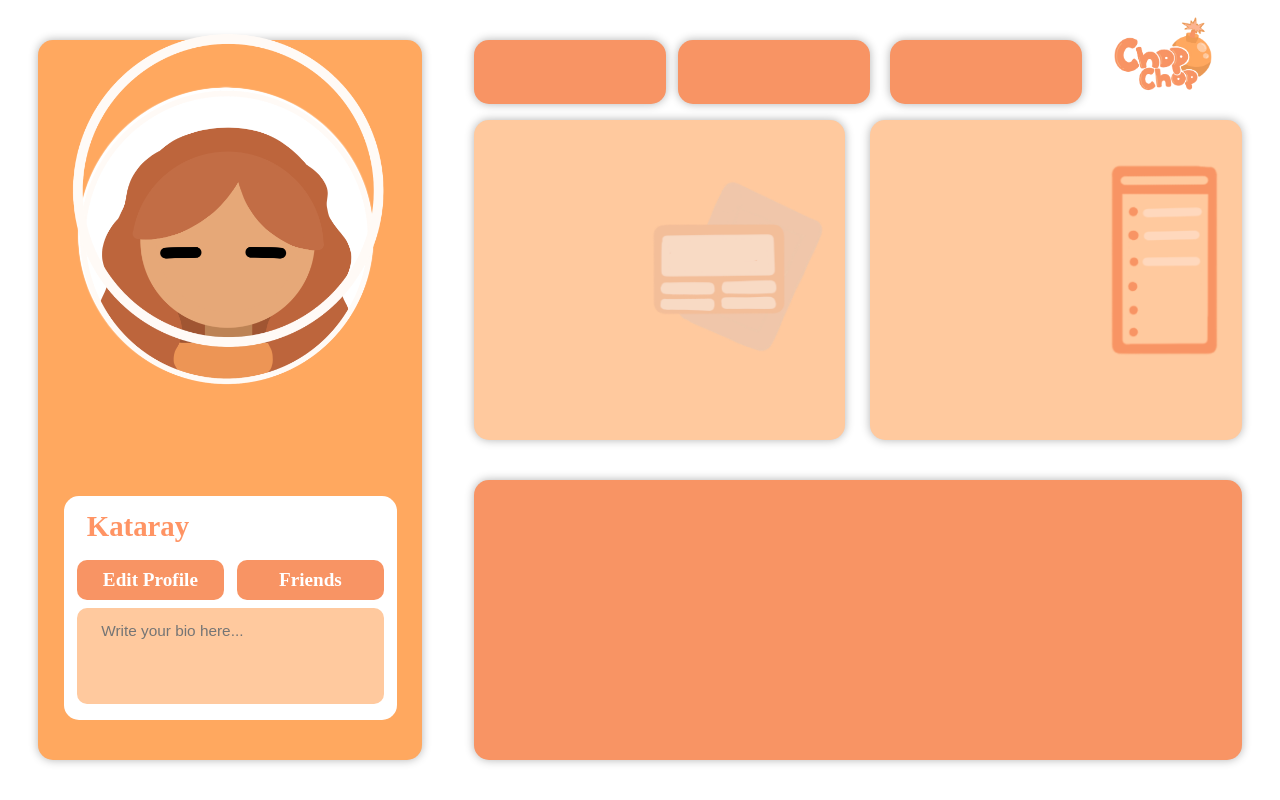
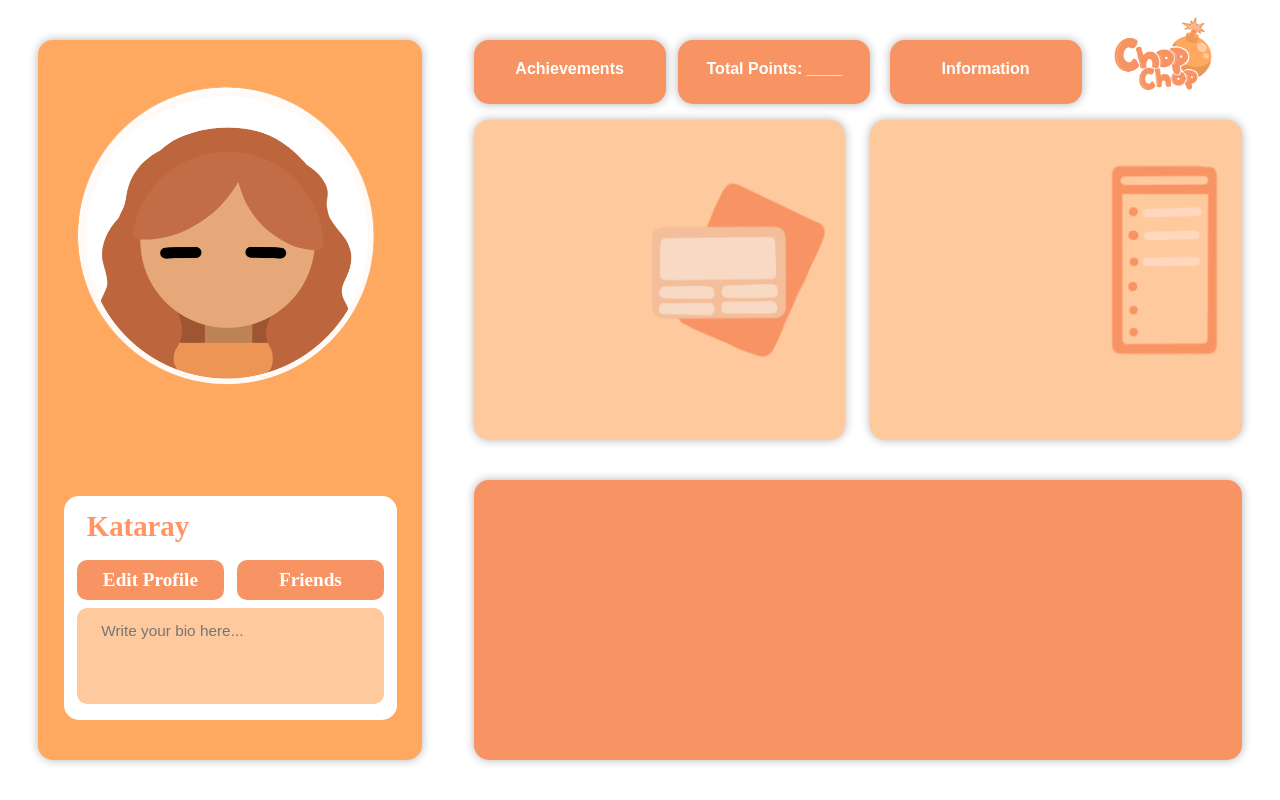
Before and after one commit to Kataray/Winhacks2025, a React (Vite) app: page / in a window 1280 px wide. Built offline with nearby package versions, Linux system fonts and the light colour scheme.

Commit message:
Edited Mainpage

```diff
--- a/src/components/MainPage/MainPage.jsx
+++ b/src/components/MainPage/MainPage.jsx
@@ -48,14 +48,14 @@ const MainPage = () => {
                 <img src="/assets/ProfileBgEmpty.png" alt="CircleBg" className={styles.whiteCircleBg}/>
             </div>
 
-            <div className={styles.acheivmentsBox}></div>
-            <div className={styles.pointsBox}></div>
-            <div className={styles.rankBox}></div>
+            <div className={styles.acheivmentsBox}>Achievements</div>
+            <div className={styles.pointsBox}>Total Points: ____</div>
+            <div className={styles.rankBox}>Information</div>
 
             <div className={styles.BioArea}></div>
 
             {selectedHair && selectedSkin && selectedMouth && selectedEyes && selectedShirt ? (
-                <div className={styles.mainCharacter}>
+                <div className={styles.avatarContainer}>
                     <img src={selectedSkin} alt="Selected Skin" className={styles.avatarLayer}/>
                     <img src={selectedShirt} alt="Selected Shirt" className={styles.avatarLayerShirt}/>
                     <img src={selectedHair} alt="Selected Hair" className={styles.avatarLayerHair}/>
@@ -69,9 +69,9 @@ const MainPage = () => {
                 </div>
             )}
 
-            <div className={styles.ThickCircle}>
-                <img src="/assets/ThickWhiteCircle.png" alt="CircleBg" className={styles.ThickCircle}/>
-            </div>
+            {/*<div className={styles.ThickCircle}>*/}
+            {/*    <img src="/assets/ThickWhiteCircle.png" alt="CircleBg" className={styles.ThickCircle}/>*/}
+            {/*</div>*/}
 
             <div
                 className={styles.EditProfileButton}
@@ -104,8 +104,9 @@ const MainPage = () => {
                 <img src="/assets/Todo.png" alt="Logo" className={styles.ToDoImg}/>
             </div>
             <div className={styles.flashCardImg}>
-                <img src="/assets/Flashcards.png" alt="Logo" className={styles.flashCardImg}/>
+                <img src="/assets/FlashCardImg.png" alt="Logo" className={styles.flashCardImg}/>
             </div>
+
         </div>
     );
 };
--- a/src/components/MainPage/MainPage.module.css
+++ b/src/components/MainPage/MainPage.module.css
@@ -120,8 +120,8 @@ html {
     bottom: 87%;
     width: 15%;
     background-size: cover;
-        background-position: center; /* Centers the image */
-        background-repeat: no-repeat; /* Prevents repetition */
+    background-position: center;
+    background-repeat: no-repeat;
     background-color: #f89464;
     cursor: pointer;
     border: none;
@@ -129,6 +129,16 @@ html {
     color: #333;
     box-shadow: 0 0 10px rgba(0, 0, 0, 0.30);
     transition: background-color 0.3s ease;
+    padding: 20px;
+    text-align: center;
+    font-family: 'Arial', sans-serif;
+    font-size: 16px;
+    font-weight: bold;
+    color: #fff; /* White text for better contrast */
+}
+
+.acheivmentsBox:hover {
+    background-color: #f76c5e; /* Lighter shade on hover */
 }
 
 .testImage {
@@ -145,9 +155,9 @@ html {
     right: 32%;
     bottom: 87%;
     width: 15%;
-        background-size: cover; /* Ensures the image covers the box */
-        background-position: center; /* Centers the image */
-        background-repeat: no-repeat; /* Prevents repetition */
+    background-size: cover;
+    background-position: center;
+    background-repeat: no-repeat;
     background-color: #f89464;
     cursor: pointer;
     border: none;
@@ -155,6 +165,16 @@ html {
     color: #333;
     box-shadow: 0 0 10px rgba(0, 0, 0, 0.30);
     transition: background-color 0.3s ease;
+    padding: 20px;
+    text-align: center;
+    font-family: 'Arial', sans-serif;
+    font-size: 16px;
+    font-weight: bold;
+    color: #fff;
+}
+
+.pointsBox:hover {
+    background-color: #f76c5e;
 }
 
 .rankBox {
@@ -163,9 +183,9 @@ html {
     right: 15.5%;
     bottom: 87%;
     width: 15%;
-        background-size: cover; /* Ensures the image covers the box */
-        background-position: center; /* Centers the image */
-        background-repeat: no-repeat; /* Prevents repetition */
+    background-size: cover;
+    background-position: center;
+    background-repeat: no-repeat;
     background-color: #f89464;
     cursor: pointer;
     border: none;
@@ -173,7 +193,18 @@ html {
     color: #333;
     box-shadow: 0 0 10px rgba(0, 0, 0, 0.30);
     transition: background-color 0.3s ease;
+    padding: 20px;
+    text-align: center;
+    font-family: 'Arial', sans-serif;
+    font-size: 16px;
+    font-weight: bold;
+    color: #fff;
 }
+
+.rankBox:hover {
+    background-color: #f76c5e;
+}
+
 
     .whiteCircleBg {
         position: absolute;
@@ -334,94 +365,76 @@ html {
 /*    cursor: pointer;*/
 /*}*/
 
-.avatarLayer {
+.avatarContainer {
     position: absolute;
-    top: 14.2%;
-    left: 9.3%;
-    bottom: 60%;
-    width: 17.3%;
+    top: 8%; /* Adjust top position */
+    left: 5%; /* Adjust left position */
+    width: 25%; /* Set width */
+    padding-top: 25%; /* Set padding to create a square shape */
+    border-radius: 50%; /* Makes it a circle */
+    background-color: #ffffff; /* Red background for the circle */
+    object-fit: cover; /* Ensures content fits within the circle */
+    display: flex;
+    justify-content: center;
+    align-items: center;
+}
+
+.avatarLayer,
+.avatarLayerHair,
+.avatarLayerShirt,
+.avatarLayerMouth,
+.avatarLayerEyes,
+.circleCover,
+.ThickCircle {
+    position: absolute; /* Keeps layering but inside a fixed container */
     object-fit: cover;
-    display: flex;
     border: none;
     border-radius: 15px;
-    color: #b1afaf;
+}
+
+/* Adjusting specific layers */
+.avatarLayer {
+    width: 67%;
+    top: 17%;
+    left:18%;
 }
 
 .avatarLayerHair {
-    position: absolute;
-    top: 10.5%;
-    left: 6.32%;
-    bottom: 60%;
-    width: 22.6%;
-    object-fit: cover;
-    display: flex;
-    border: none;
-    border-radius: 15px;
-    color: #b1afaf;
+    width: 90%;
+    top: 8%;
+    left:4.5%;
 }
 
 .avatarLayerShirt {
-    position: absolute;
-    top: 44.1%;
-    left: 9.5%;
-    bottom: 60%;
-    width: 16.5%;
-    object-fit: cover;
-    display: flex;
-    border: none;
-    border-radius: 15px;
-    color: #b1afaf;
+    width: 60%; /* Increased width */
+    top: 79%; /* Moved slightly up */
+    left: 20%;
 }
+
 .avatarLayerMouth {
-    position: absolute;
-    top: 36%;
-    left: 15%;
-    bottom: 60%;
-    width: 6%;
-    object-fit: cover;
-    display: flex;
-    border: none;
-    border-radius: 15px;
-    color: #b1afaf;
+    width: 25%;
+    top: 60%;
 }
-.avatarLayerEyes{
-    position: absolute;
-    top: 28%;
-    left: 13%;
-    bottom: 60%;
-    width: 10%;
-    object-fit: cover;
-    display: flex;
-    border: none;
-    border-radius: 15px;
-    color: #b1afaf;
+
+.avatarLayerEyes {
+    width: 45%;
+    top: 46%;
+    left: 27%;
+    /*position: fixed;*/
 }
 
 .circleCover {
-    position: absolute;
-    top: 10%;
-    left: 6%;
-    bottom: 60%;
-    width: 24.5%;
-    object-fit: cover;
-    display: flex;
-    border: none;
-    border-radius: 15px;
-    color: #b1afaf;
+    width: 105%;
+    top:-1%;
+    left: -1%;
 }
 
-.ThickCircle {
-    position: absolute;
-    top: -14.2%;
-    left: -7%;
-    bottom: 60%;
-    width: 80%;
-    object-fit: cover;
-    display: flex;
-    border: none;
-    border-radius: 15px;
-    color: #b1afaf;
-}
+/*.ThickCircle {*/
+/*    width: 80%;*/
+/*    top: -18%;*/
+/*    left: -7%;*/
+/*}*/
+
 
 .ToDoImg {
     position: absolute;
@@ -446,3 +459,20 @@ html {
     border-radius: 15px;
     color: #b1afaf;
 }
+
+.PointDisplay {
+    top:0px;
+    left:60px;
+    font-size: min(1.5vw, 1.2em);
+    font-weight: bold;
+    color: #a40000;
+    cursor: pointer;
+    text-align: center;
+
+}
+.AchievementDisplay {
+
+}
+.InfoDisplay {
+
+}
```
Also changed, not shown: public/assets/FlashCardImg.png (added). Lines whose indentation alone changed are shown as unchanged.
